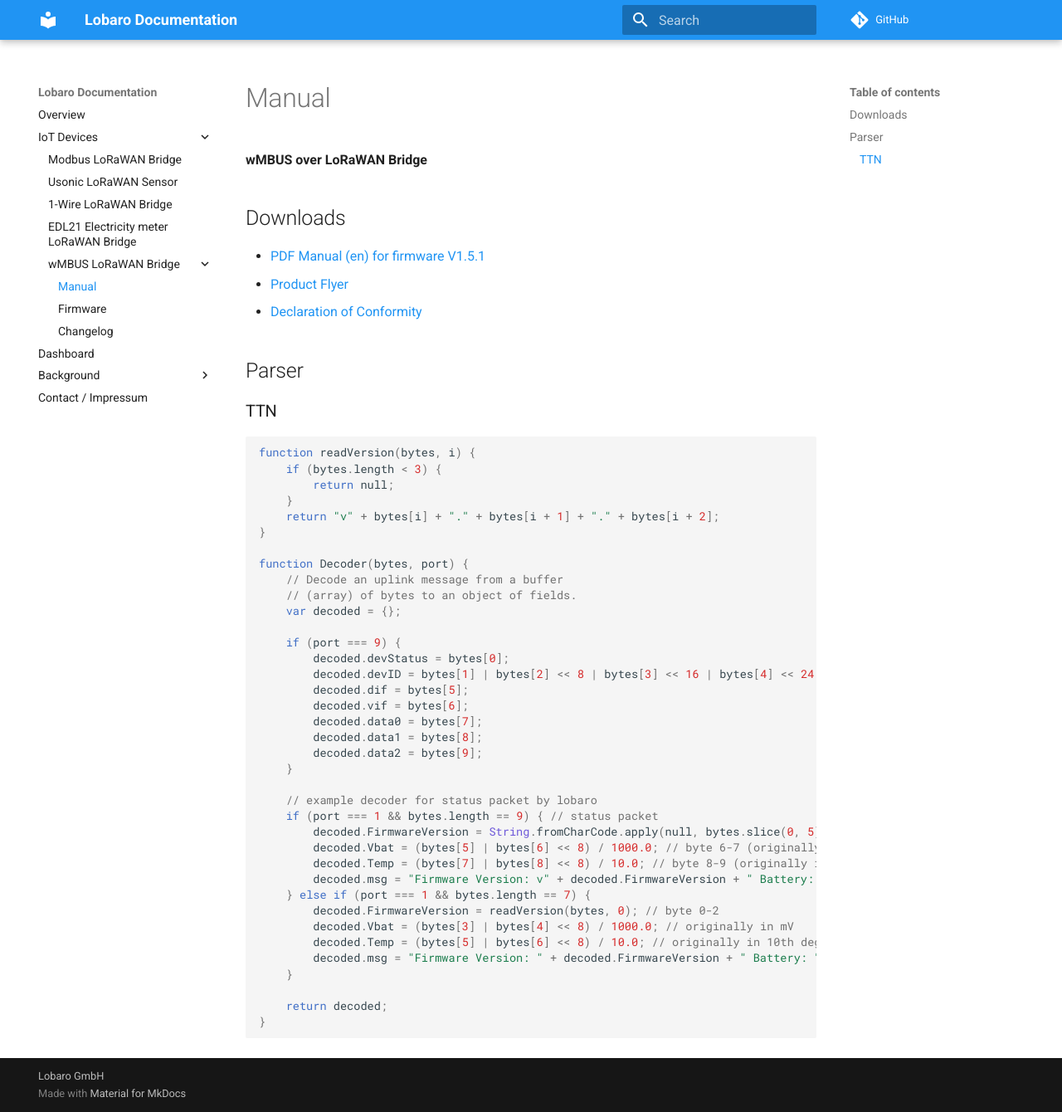
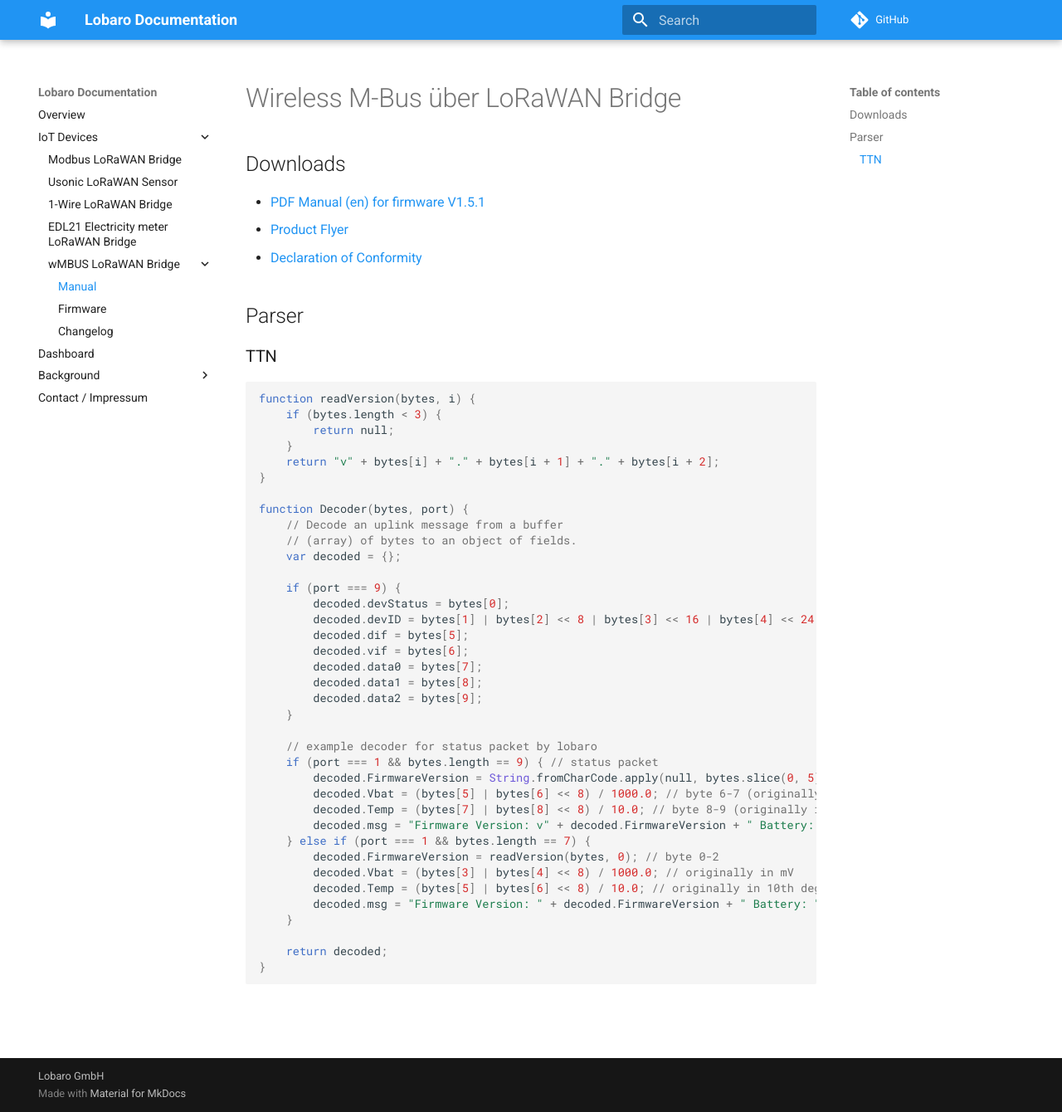
Before and after one commit to Lobaro/docs, an MkDocs documentation site: the page built from docs/iot-devices/wmbus-lorawan/index.md, in a window 1280 px wide and 1340 px high. Shown: the whole window at 83% size. Built offline with MkDocs 1.6.1 and Material for MkDocs 9.7.7, drawn with Linux system fonts in a browser that asks for light colours; a script that is not in the unit is left out; comment, search, counter and statistics services are not loaded.

Commit message:
Update index.md

```diff
--- a/docs/iot-devices/wmbus-lorawan/index.md
+++ b/docs/iot-devices/wmbus-lorawan/index.md
@@ -1,5 +1,4 @@
-# Manual
-**wMBUS over LoRaWAN Bridge**
+# Wireless M-Bus über LoRaWAN Bridge
 
 ## Downloads
 
```
